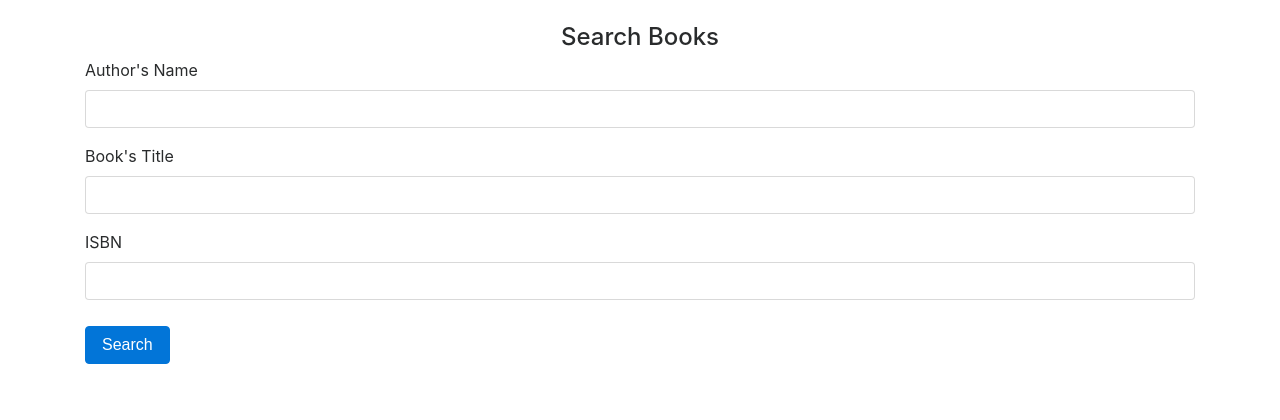
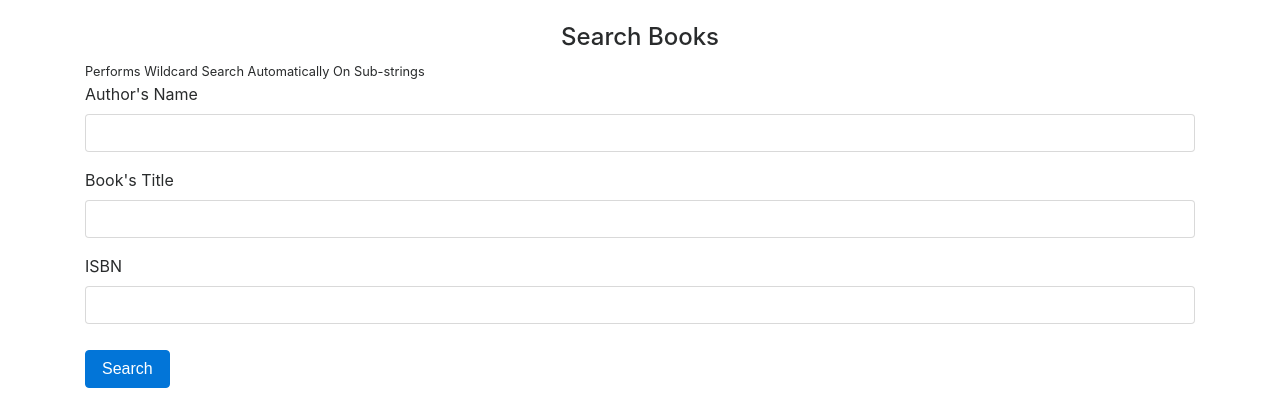
Before and after one commit to hamelsmu/simple_flask_app, a Flask app: template templates/search.html in a window 1280 px wide. Shown: the part 160-580 px from the top of the page. Run offline with Flask 2, Linux system fonts and the light colour scheme; the template is opened without the code that fills it, so the values that code supplies are empty; some libraries are stand-ins or nearby versions.

Commit message:
added warning message

```diff
--- a/templates/search.html
+++ b/templates/search.html
@@ -2,7 +2,6 @@
 
 {% block title %}
     Search Books
-    <small>Performs Wildcard Search Automatically On Sub-strings</small>
 {% endblock %}
 {% block body %}
     <nav class="navbar navbar-expand-lg navbar-dark bg-light">
@@ -32,6 +31,7 @@
     </nav>
     <br>
     <h4 class="text-center">Search Books</h4>
+    <small class="text-center">Performs Wildcard Search Automatically On Sub-strings</small>
     <form action="{{ url_for('search') }}" method="post">
         <div class="form-group">
                 <label for="author">Author's Name</label>
```
